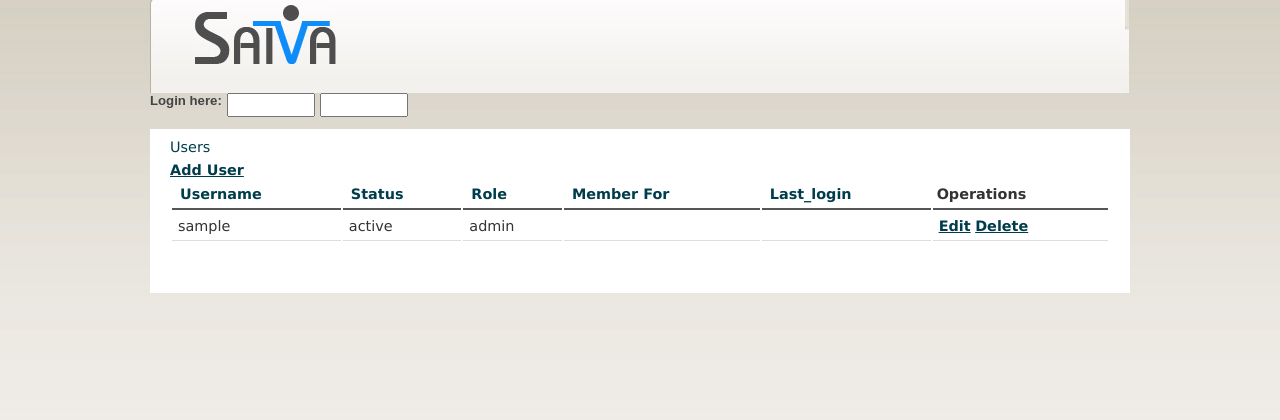
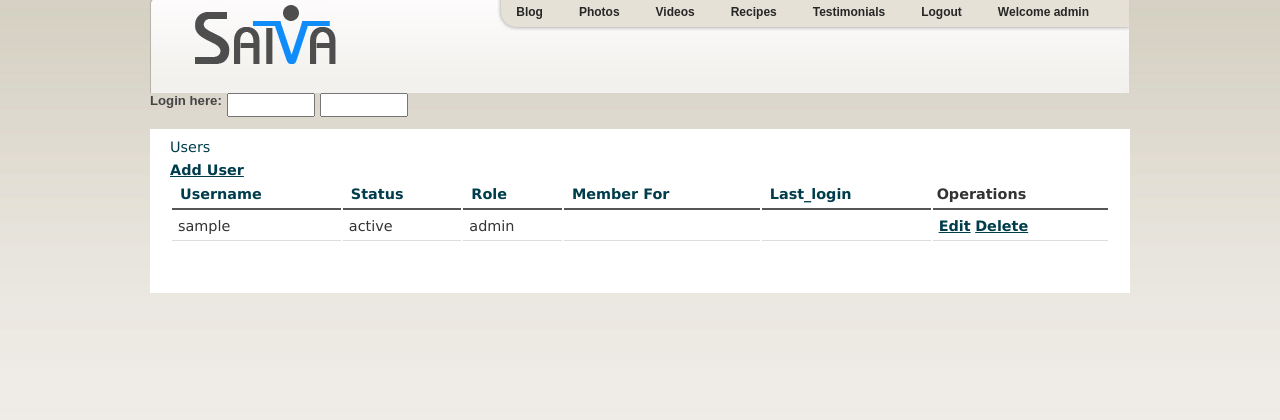
Before and after one commit to dukebanerjee/SaivaCake, a CakePHP app: the page made by app/View/Users/index.ctp in a window 1280 px wide. Shown: the top 420 px of the page. Run offline with PHP 8.4 and a stand-in for CakePHP, Linux system fonts and the light colour scheme; the template is opened without the code that fills it: most values are stand-ins (such as "Sample title", 1, 10 or a date in 2020); form fields are guessed from the names that the template uses; data that the repository does not hold is empty; some libraries are stand-ins or nearby versions.

Commit message:
Destinations menu

```diff
--- a/app/View/Layouts/default.ctp
+++ b/app/View/Layouts/default.ctp
@@ -42,6 +42,19 @@
       <div id="top-gutter-left"></div>
       <div id="top-center">
         <?php echo $this->Html->image('logo.jpg', array('alt' => 'SAIVA', 'border' => '0', 'id' => 'logo')) ?>
+        <div id="menu-destinations">
+          <ul class="menu navigation">
+            <li><a href="#" title=""><span>Blog</span></a></li>
+            <li><a href="#" title=""><span>Photos</span></a></li>
+            <li><a href="/drupal/" title="" class="saiva_button active"><span>Videos</span></a></li>
+            <li class="leaf saiva_button"><a href="/drupal/" title="" class="saiva_button active"><span>Recipes</span></a></li>
+            <li class="last leaf saiva_button"><a href="/drupal/" title="" class="saiva_button active"><span>Testimonials</span></a></li>
+          </ul>
+          <ul class="menu navigation">
+          <li><a href="#">Logout</a></li>
+          <li><a href="#" class="active">Welcome admin</a></li>
+          </ul>
+        </div>
       </div>
       <div id="top-gutter-right"></div>
       <?php echo $this->element('login_panel'); ?>
--- a/app/webroot/css/cake.generic.css
+++ b/app/webroot/css/cake.generic.css
@@ -817,6 +817,50 @@ form.login input {
   float: left;
 }
 
+/** Menus **/
+
+#menu-destinations {
+  padding: 0;
+  margin: 0;
+  float: right;
+  padding-left: 20px;
+  background-image: url('../img/-t-left.jpg');
+  background-repeat: no-repeat;
+}
+
+#menu-destinations li {
+  background-image: url('../img/-t-center.jpg');
+  background-repeat: repeat-x;
+  padding: 0;
+  margin: 0;
+  padding-right: 3em;
+  padding-top: 5px;
+  height: 32px;
+}
+
+ul.menu, ul.menu li {
+  color: #262626;
+  font-family: Arial, Verdana, Helvetica, sans-serif;
+  font-size: 12px;
+  list-style: none;
+  float: left;
+}
+
+ul.menu {
+  padding: 0;
+  margin: 0;
+}
+
+.navigation a {
+  color: #262626;
+  text-decoration: none;
+}
+
+.navigation a:hover {
+  color: #262626;
+  text-decoration: underline;
+}
+
 /** Miscellanous **/
 
 #skip-link {
```
Also changed, not shown: app/webroot/img/-t-center.jpg (added), app/webroot/img/-t-left.jpg (added).
